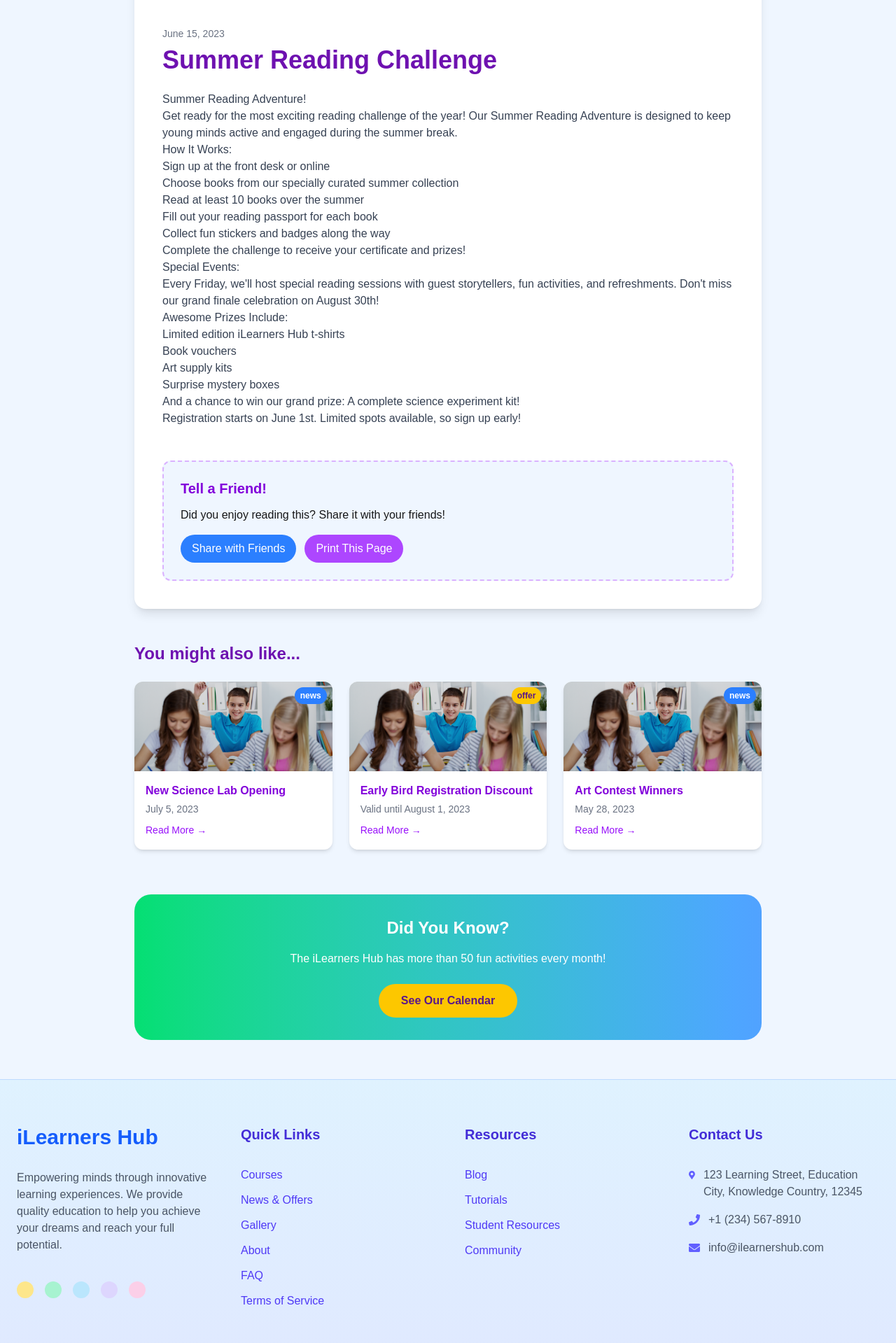
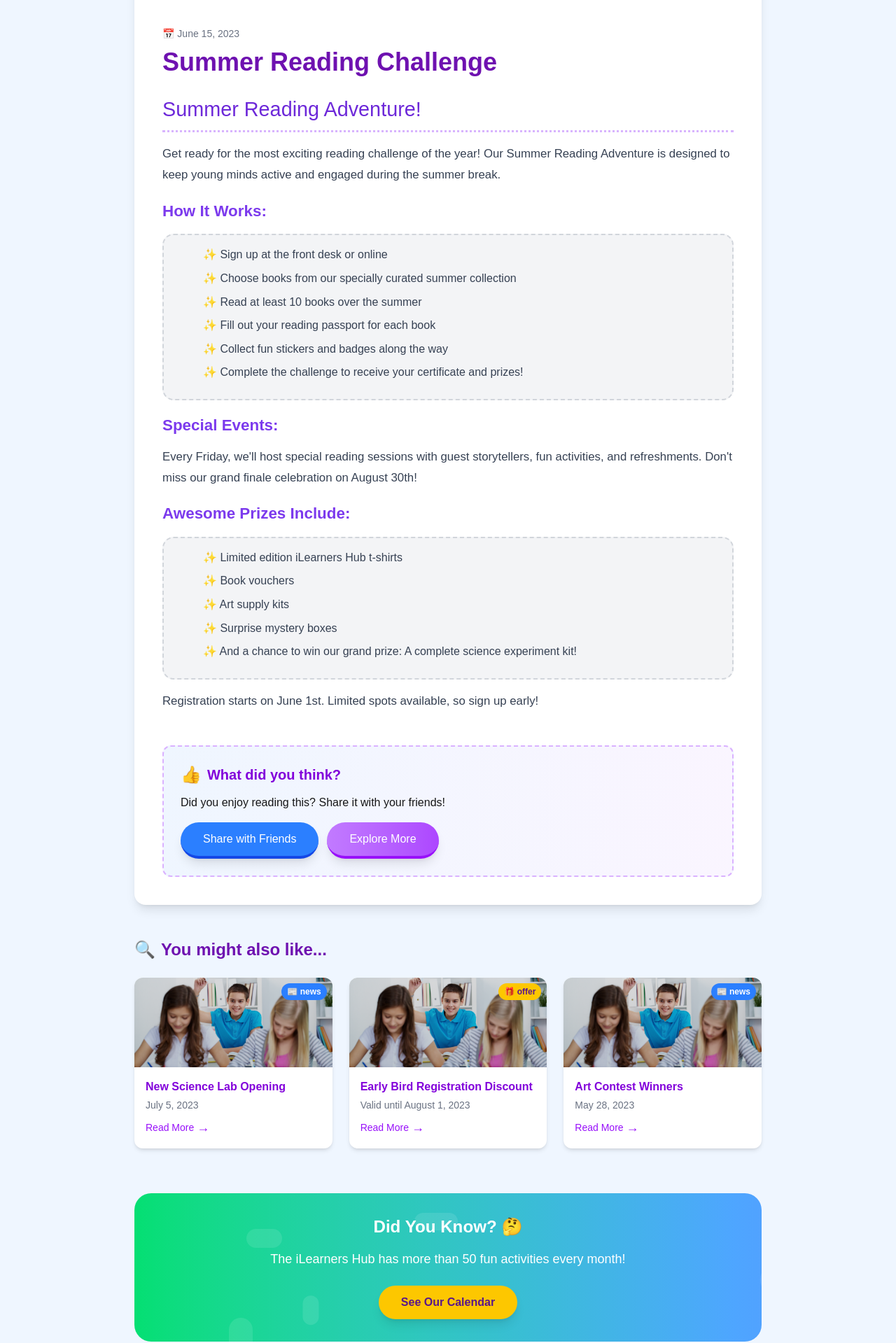
Before and after one commit to MoyasiGinko/iLearners-Hub, a Next.js app: page /news-offers/1 in a window 1280 px wide. Shown: the part 826-2745 px from the top of the page at 70% size. Built offline with nearby package versions, Linux system fonts and the light colour scheme.

Commit message:
with print feature

```diff
--- a/components/news-offers/news/NewsDetail.tsx
+++ b/components/news-offers/news/NewsDetail.tsx
@@ -5,57 +5,79 @@ import Link from "next/link";
 import Image from "next/image";
 import { usePathname } from "next/navigation";
 import { newsItems } from "./newsData";
-
-// Add this style to the head of your document
-const PrintStyles = () => (
-  <style jsx global>{`
-    @media print {
-      body * {
-        visibility: hidden;
-      }
-      .print-section,
-      .print-section * {
-        visibility: visible;
-      }
-      .print-section {
-        position: absolute;
-        left: 0;
-        top: 0;
-        width: 100%;
-      }
-      .no-print {
-        display: none !important;
-      }
-    }
-  `}</style>
-);
+import CustomButton from "@/components/common/CustomButton";
 
 const NewsDetail: React.FC = () => {
   const pathname = usePathname();
-  // Extract the ID from the URL path and parse it to a number
   const id = pathname ? parseInt(pathname.split("/").pop() || "0", 10) : 0;
-
-  // Find the news item by ID (now comparing number to number)
   const item = newsItems.find((item) => item.id === id);
 
-  const handlePrint = () => {
-    window.print();
+  // Function to render different categories with fun icons
+  const getCategoryIcon = (category: string) => {
+    switch (category) {
+      case "news":
+        return "📰";
+      case "event":
+        return "🎉";
+      case "offer":
+        return "🎁";
+      default:
+        return "📌";
+    }
+  };
+
+  // Function to add animations to lists for kid-friendly effect
+  const enhanceContentWithAnimations = (content: string) => {
+    // Add animation classes to headers
+    let enhancedContent = content
+      .replace(/<h2>/g, '<h2 class="animate-header">')
+      .replace(/<h3>/g, '<h3 class="animate-subheader">')
+      .replace(/<h4>/g, '<h4 class="animate-subheader">');
+
+    // Add fun emojis and classes to list items for visual appeal
+    enhancedContent = enhancedContent
+      .replace(/<li>/g, '<li class="animate-list-item">✨ ')
+      .replace(/<ol>/g, '<ol class="fun-ordered-list">')
+      .replace(/<ul>/g, '<ul class="fun-unordered-list">');
+
+    // Highlight important text
+    enhancedContent = enhancedContent
+      .replace(/<strong>/g, '<strong class="highlight">')
+      .replace(/<p>/g, '<p class="animate-paragraph">');
+
+    return enhancedContent;
   };
 
   if (!item) {
     return (
       <div className="bg-blue-50 min-h-screen p-6">
-        <PrintStyles />
         <div className="max-w-4xl mx-auto bg-white rounded-2xl p-8 shadow-lg">
+          <motion.div
+            initial={{ scale: 0.8, opacity: 0 }}
+            animate={{ scale: 1, opacity: 1 }}
+            transition={{ duration: 0.5 }}
+          >
             <h1 className="text-3xl font-bold text-red-500">Oops!</h1>
             <p className="text-lg mb-6">
               We couldn't find the news item you're looking for. (ID: {id})
             </p>
+            <div className="mt-4 text-center">
+              <Image
+                src="/images/news/n1.jpg"
+                alt="Not found"
+                width={200}
+                height={200}
+                className="mx-auto rounded-full border-4 border-purple-200"
+              />
+            </div>
+            <div className="mt-8 text-center">
               <Link href="/news-offers">
-            <span className="inline-block bg-purple-100 hover:bg-purple-200 text-purple-700 font-medium px-6 py-3 rounded-full transition-colors duration-200">
+                <span className="inline-block bg-purple-100 hover:bg-purple-200 text-purple-700 font-medium px-6 py-3 rounded-full transition-colors duration-200 shadow-md hover:shadow-lg transform hover:-translate-y-1">
                   ← Back to News & Events
                 </span>
               </Link>
+            </div>
+          </motion.div>
         </div>
       </div>
     );
@@ -63,10 +85,9 @@ const NewsDetail: React.FC = () => {
 
   return (
     <div className="bg-blue-50 min-h-screen p-6">
-      <PrintStyles />
       <div className="max-w-4xl mx-auto">
-        <Link href="/news-offers" className="no-print">
-          <span className="inline-block mb-6 bg-purple-100 hover:bg-purple-200 text-purple-700 font-medium px-4 py-2 rounded-full transition-colors duration-200">
+        <Link href="/news-offers">
+          <span className="inline-block mb-6 bg-purple-100 hover:bg-purple-200 text-purple-700 font-medium px-4 py-2 rounded-full transition-colors duration-200 shadow-md hover:shadow-lg transform hover:-translate-y-1">
             ← Back to News & Events
           </span>
         </Link>
@@ -74,18 +95,22 @@ const NewsDetail: React.FC = () => {
         <motion.div
           initial={{ opacity: 0, y: 20 }}
           animate={{ opacity: 1, y: 0 }}
-          className="bg-white rounded-2xl overflow-hidden shadow-lg print-section"
+          className="bg-white rounded-2xl overflow-hidden shadow-lg"
         >
-          {/* Header image */}
-          <div className="relative h-64 md:h-80">
+          {/* Header image with enhanced styling */}
+          <div className="relative h-64 md:h-80 overflow-hidden">
             <Image
               src={item.imageUrl}
               alt={item.title}
               layout="fill"
               objectFit="cover"
+              className="hover:scale-105 transition-transform duration-500"
             />
-            <div
-              className={`absolute top-6 right-6 rounded-full px-4 py-2 text-sm font-bold ${
+            <motion.div
+              initial={{ x: 100, opacity: 0 }}
+              animate={{ x: 0, opacity: 1 }}
+              transition={{ delay: 0.2 }}
+              className={`absolute top-6 right-6 rounded-full px-4 py-2 text-sm font-bold shadow-lg ${
                 item.category === "news"
                   ? "bg-blue-500 text-white"
                   : item.category === "event"
@@ -93,37 +118,142 @@ const NewsDetail: React.FC = () => {
                   : "bg-yellow-400 text-purple-900"
               }`}
             >
-              {item.category}
-            </div>
+              {getCategoryIcon(item.category)} {item.category.toUpperCase()}
+            </motion.div>
           </div>
 
-          {/* Content */}
+          {/* Content with enhanced styling for kids */}
           <div className="p-6 md:p-10">
-            <p className="text-sm text-gray-500 mb-2">{item.date}</p>
-            <h1 className="text-3xl md:text-4xl font-bold text-purple-800 mb-6">
+            <motion.div
+              initial={{ opacity: 0 }}
+              animate={{ opacity: 1 }}
+              transition={{ delay: 0.1 }}
+            >
+              <p className="text-sm text-gray-500 mb-2 font-medium">
+                📅 {item.date}
+              </p>
+              <h1 className="text-3xl md:text-4xl font-bold text-purple-800 mb-6 leading-tight">
                 {item.title}
               </h1>
+
+              {/* Enhanced content rendering with custom styling */}
+              <style jsx global>{`
+                .animate-header {
+                  color: #6d28d9;
+                  font-size: 1.8rem;
+                  margin-top: 1.5rem;
+                  margin-bottom: 1rem;
+                  padding-bottom: 0.5rem;
+                  border-bottom: 3px dotted #d8b4fe;
+                  animation: colorChange 6s infinite alternate;
+                }
+
+                .animate-subheader {
+                  color: #7c3aed;
+                  font-size: 1.4rem;
+                  margin-top: 1.2rem;
+                  margin-bottom: 0.8rem;
+                  font-weight: bold;
+                }
+
+                .fun-ordered-list,
+                .fun-unordered-list {
+                  background-color: #f3f4f6;
+                  padding: 1rem 1rem 1rem 3rem;
+                  border-radius: 1rem;
+                  margin: 1rem 0;
+                  border: 2px dashed #d1d5db;
+                }
+
+                .animate-list-item {
+                  margin-bottom: 0.6rem;
+                  transition: transform 0.2s;
+                  padding-left: 0.5rem;
+                }
+
+                .animate-list-item:hover {
+                  transform: translateX(5px);
+                  color: #6d28d9;
+                }
+
+                .highlight {
+                  background-color: #fef3c7;
+                  padding: 0 0.25rem;
+                  border-radius: 0.25rem;
+                  font-weight: bold;
+                  color: #92400e;
+                }
+
+                .animate-paragraph {
+                  line-height: 1.8;
+                  margin-bottom: 1.2rem;
+                  font-size: 1.05rem;
+                }
+
+                @keyframes colorChange {
+                  0% {
+                    color: #6d28d9;
+                  }
+                  25% {
+                    color: #4f46e5;
+                  }
+                  50% {
+                    color: #7c3aed;
+                  }
+                  75% {
+                    color: #8b5cf6;
+                  }
+                  100% {
+                    color: #6d28d9;
+                  }
+                }
+
+                @keyframes bounce {
+                  0%,
+                  100% {
+                    transform: translateY(0);
+                  }
+                  50% {
+                    transform: translateY(-5px);
+                  }
+                }
+              `}</style>
 
               <div
                 className="prose max-w-none text-gray-700"
                 dangerouslySetInnerHTML={{
-                __html: item.content || item.description,
+                  __html: item.content
+                    ? enhanceContentWithAnimations(item.content)
+                    : item.description,
                 }}
               />
+            </motion.div>
 
-            {/* Additional fun elements for kids - no-print class added */}
-            <div className="mt-12 bg-blue-50 p-6 rounded-xl border-2 border-dashed border-purple-300 no-print">
-              <h3 className="text-xl font-bold text-purple-700 mb-3">
-                Tell a Friend!
+            {/* Interactive feedback section */}
+            <motion.div
+              initial={{ opacity: 0, y: 20 }}
+              animate={{ opacity: 1, y: 0 }}
+              transition={{ delay: 0.3 }}
+              className="mt-12 bg-gradient-to-r from-blue-50 to-purple-50 p-6 rounded-xl border-2 border-dashed border-purple-300"
+            >
+              <h3 className="text-xl font-bold text-purple-700 mb-3 flex items-center">
+                <span className="text-2xl mr-2">👍</span> What did you think?
               </h3>
               <p className="mb-4">
                 Did you enjoy reading this? Share it with your friends!
               </p>
               <div className="flex flex-wrap gap-3">
                 <motion.button
-                  whileHover={{ scale: 1.1 }}
-                  whileTap={{ scale: 0.9 }}
-                  className="bg-blue-500 hover:bg-blue-600 text-white px-4 py-2 rounded-full transition-all duration-300"
+                  whileHover={{ scale: 1.05 }}
+                  whileTap={{ scale: 0.95 }}
+                  className="bg-blue-500 hover:bg-blue-600 border-blue-700 text-white px-8 inline-block py-3 rounded-full
+         font-medium
+       shadow-lg hover:shadow-xl
+       border-b-4
+       active:border-b-0 active:border-t-0 active:shadow-inner
+       active:translate-y-1 hover:-translate-y-1
+       transform transition-all duration-200
+       focus:outline-noneactive:shadow-inner active:bg-blue-700"
                   onClick={() => {
                     const button = document.activeElement as HTMLElement;
                     navigator.clipboard.writeText(window.location.href);
@@ -138,23 +268,26 @@ const NewsDetail: React.FC = () => {
                 >
                   Share with Friends
                 </motion.button>
-                <motion.button
-                  whileHover={{ scale: 1.1 }}
-                  whileTap={{ scale: 0.9 }}
-                  className="bg-purple-500 hover:bg-purple-600 text-white px-4 py-2 rounded-full"
-                  onClick={handlePrint}
-                >
-                  Print This Page
-                </motion.button>
+
+                <CustomButton
+                  text="Explore More"
+                  href="/news-offers"
+                  className="bg-gradient-to-r from-purple-400 to-purple-500 border-purple-600 hover:bg-opacity-90"
+                />
               </div>
-            </div>
+            </motion.div>
           </div>
         </motion.div>
 
-        {/* Related items section - no-print class added */}
-        <div className="mt-12 no-print">
-          <h2 className="text-2xl font-bold text-purple-800 mb-6">
-            You might also like...
+        {/* Related items section with enhanced animations */}
+        <motion.div
+          initial={{ opacity: 0, y: 20 }}
+          animate={{ opacity: 1, y: 0 }}
+          transition={{ delay: 0.4 }}
+          className="mt-12"
+        >
+          <h2 className="text-2xl font-bold text-purple-800 mb-6 flex items-center">
+            <span className="mr-2">🔍</span> You might also like...
           </h2>
           <div className="grid grid-cols-1 sm:grid-cols-2 md:grid-cols-3 gap-6">
             {newsItems
@@ -165,15 +298,20 @@ const NewsDetail: React.FC = () => {
                   key={relatedItem.id}
                   initial={{ opacity: 0, y: 20 }}
                   animate={{ opacity: 1, y: 0 }}
-                  transition={{ delay: index * 0.1 }}
-                  className="bg-white rounded-xl overflow-hidden shadow-md hover:shadow-lg transition-shadow duration-300"
+                  transition={{ delay: index * 0.1 + 0.2 }}
+                  whileHover={{
+                    y: -5,
+                    boxShadow: "0 10px 25px -5px rgba(0, 0, 0, 0.1)",
+                  }}
+                  className="bg-white rounded-xl overflow-hidden shadow-md hover:shadow-lg transition-all duration-300"
                 >
-                  <div className="relative h-32">
+                  <div className="relative h-32 overflow-hidden">
                     <Image
                       src={relatedItem.imageUrl}
                       alt={relatedItem.title}
                       layout="fill"
                       objectFit="cover"
+                      className="hover:scale-110 transition-transform duration-500"
                     />
                     <div
                       className={`absolute top-2 right-2 rounded-full px-2 py-1 text-xs font-bold ${
@@ -184,42 +322,85 @@ const NewsDetail: React.FC = () => {
                           : "bg-yellow-400 text-purple-900"
                       }`}
                     >
+                      {getCategoryIcon(relatedItem.category)}{" "}
                       {relatedItem.category}
                     </div>
                   </div>
                   <div className="p-4">
-                    <h3 className="font-bold text-purple-700 mb-1 line-clamp-1">
+                    <h3 className="font-bold text-purple-700 mb-1 line-clamp-1 hover:text-purple-900 transition-colors">
                       {relatedItem.title}
                     </h3>
                     <p className="text-sm text-gray-500 mb-2">
                       {relatedItem.date}
                     </p>
                     <Link href={`/news-offers/${relatedItem.id}`}>
-                      <span className="text-sm text-purple-600 hover:text-purple-800 font-medium">
-                        Read More →
+                      <span className="text-sm text-purple-600 hover:text-purple-800 font-medium inline-flex items-center">
+                        Read More <span className="ml-1 text-lg">→</span>
                       </span>
                     </Link>
                   </div>
                 </motion.div>
               ))}
           </div>
-        </div>
+        </motion.div>
 
-        {/* Fun footer - kids section - no-print class added */}
+        {/* Fun footer with animated elements */}
         <motion.div
           initial={{ opacity: 0, y: 20 }}
           animate={{ opacity: 1, y: 0 }}
-          className="mt-16 mb-8 bg-gradient-to-r from-green-400 to-blue-400 rounded-3xl p-8 text-white text-center no-print"
+          transition={{ delay: 0.5 }}
+          className="mt-16 mb-8 bg-gradient-to-r from-green-400 to-blue-400 rounded-3xl p-8 text-white text-center relative overflow-hidden"
         >
-          <h3 className="text-2xl font-bold mb-4">Did You Know?</h3>
-          <p className="mb-6">
+          {/* Animated background elements */}
+          <div className="absolute top-0 left-0 w-full h-full overflow-hidden">
+            {[...Array(5)].map((_, i) => (
+              <motion.div
+                key={i}
+                className="absolute rounded-full bg-white opacity-10"
+                style={{
+                  top: `${Math.random() * 100}%`,
+                  left: `${Math.random() * 100}%`,
+                  width: `${Math.random() * 50 + 20}px`,
+                  height: `${Math.random() * 50 + 20}px`,
+                }}
+                animate={{
+                  y: [0, -20, 0],
+                  x: [0, 10, 0],
+                }}
+                transition={{
+                  repeat: Infinity,
+                  duration: 3 + i,
+                  ease: "easeInOut",
+                  repeatType: "reverse",
+                }}
+              />
+            ))}
+          </div>
+
+          <div className="relative z-10">
+            <motion.h3
+              className="text-2xl font-bold mb-4"
+              animate={{ scale: [1, 1.05, 1] }}
+              transition={{ repeat: Infinity, duration: 2 }}
+            >
+              Did You Know? 🤔
+            </motion.h3>
+            <p className="mb-6 text-lg">
               The iLearners Hub has more than 50 fun activities every month!
             </p>
             <Link href="/calendar">
-            <span className="inline-block bg-yellow-400 hover:bg-yellow-300 text-purple-900 font-bold px-8 py-3 rounded-full transition-colors">
+              <motion.span
+                whileHover={{
+                  scale: 1.05,
+                  boxShadow: "0 10px 25px -5px rgba(0, 0, 0, 0.2)",
+                }}
+                whileTap={{ scale: 0.98 }}
+                className="inline-block bg-yellow-400 hover:bg-yellow-300 text-purple-900 font-bold px-8 py-3 rounded-full transition-colors shadow-lg"
+              >
                 See Our Calendar
-            </span>
+              </motion.span>
             </Link>
+          </div>
         </motion.div>
       </div>
     </div>
```
Lines whose indentation alone changed are shown as unchanged.
